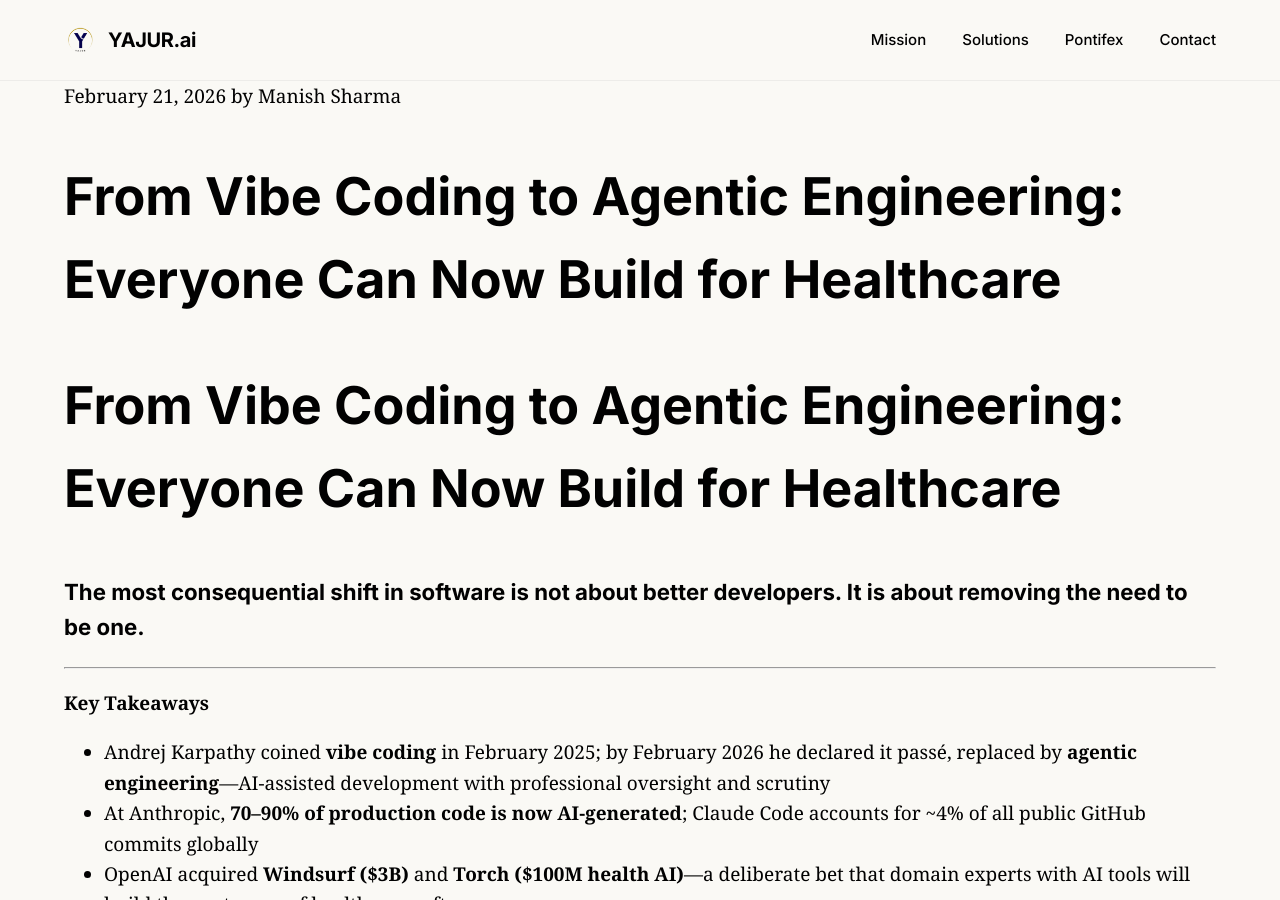
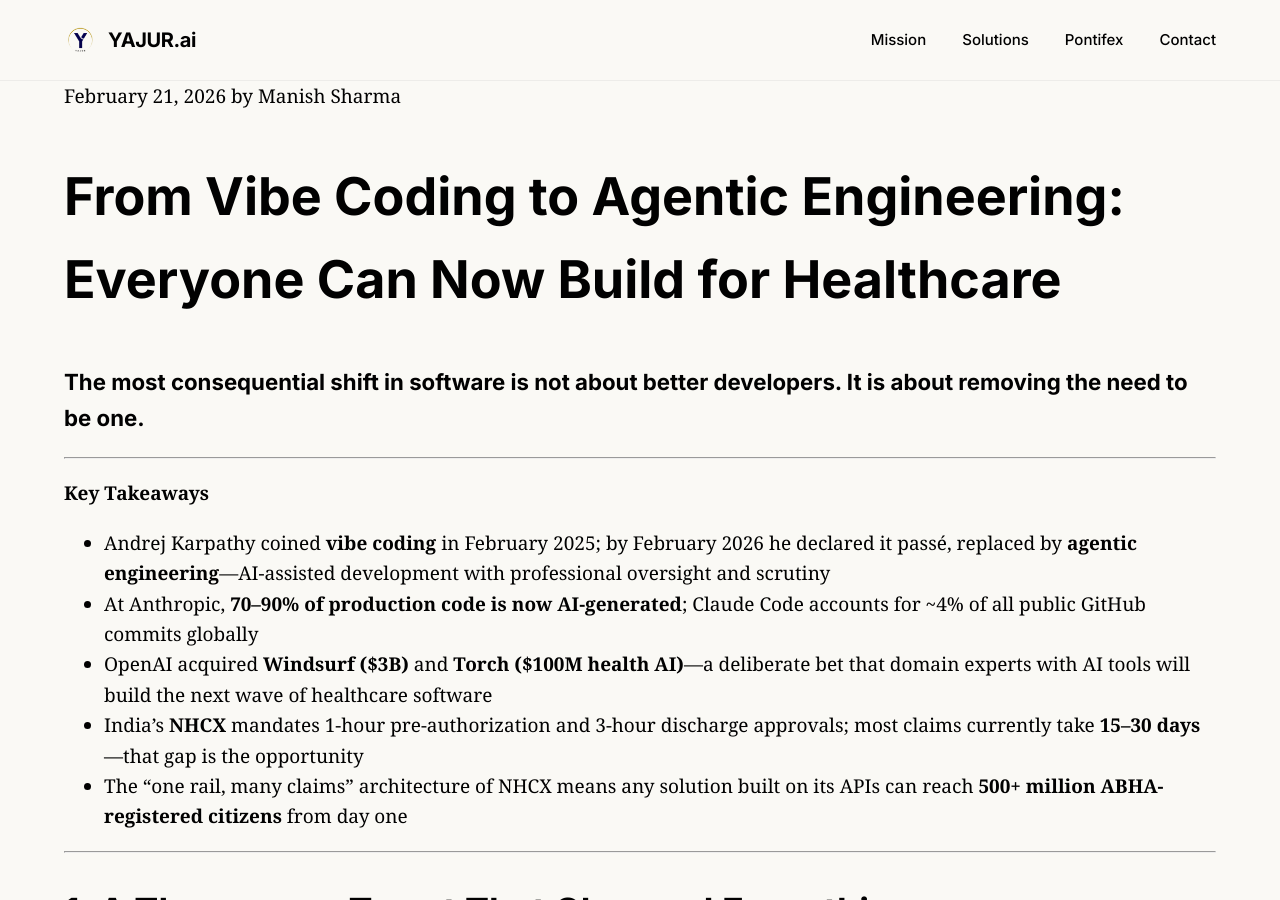
Before and after one commit to msharmas-yajur/yajur-ai, a Jekyll site: the page built from _posts/2026-02-21-from-vibe-coding-to-agentic-engineering-everyone-can-now-build-for-healthcare.md, in a window 1280 px wide and 900 px high. Built offline with Jekyll 4.4.1, drawn with Linux system fonts in a browser that asks for light colours.

Commit message:
Remove duplicate H1 title from blog post body
Title is already rendered by Jekyll from front matter; the explicit # heading caused it to appear twice on the page.

```diff
--- a/_posts/2026-02-21-from-vibe-coding-to-agentic-engineering-everyone-can-now-build-for-healthcare.md
+++ b/_posts/2026-02-21-from-vibe-coding-to-agentic-engineering-everyone-can-now-build-for-healthcare.md
@@ -26,8 +26,6 @@ og_type: article
 twitter_card: summary_large_image
 canonical_url: "https://yajur.ai/from-vibe-coding-to-agentic-engineering-everyone-can-now-build-for-healthcare"
 ---
-
-# From Vibe Coding to Agentic Engineering: Everyone Can Now Build for Healthcare
 
 ### The most consequential shift in software is not about better developers. It is about removing the need to be one.
 
```
